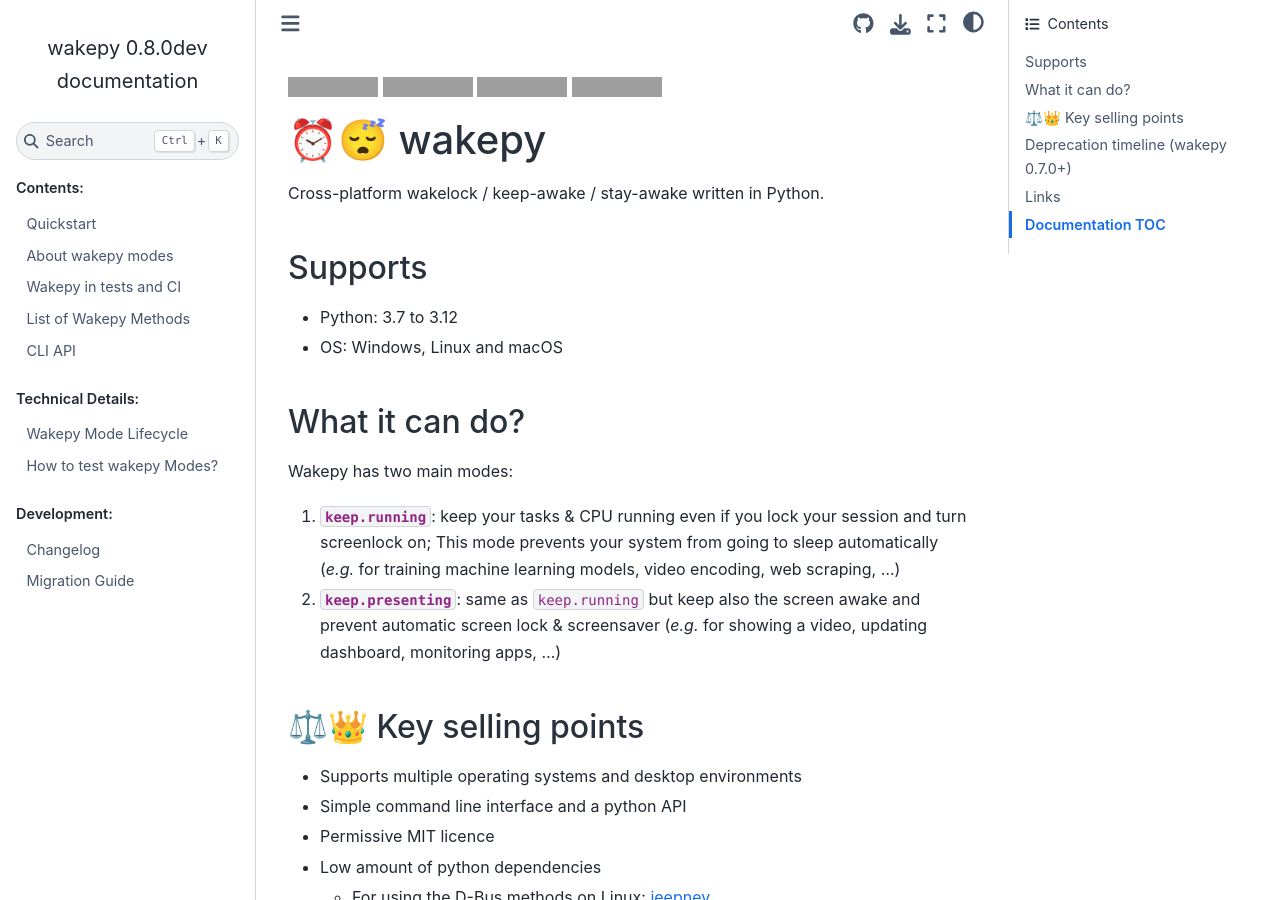
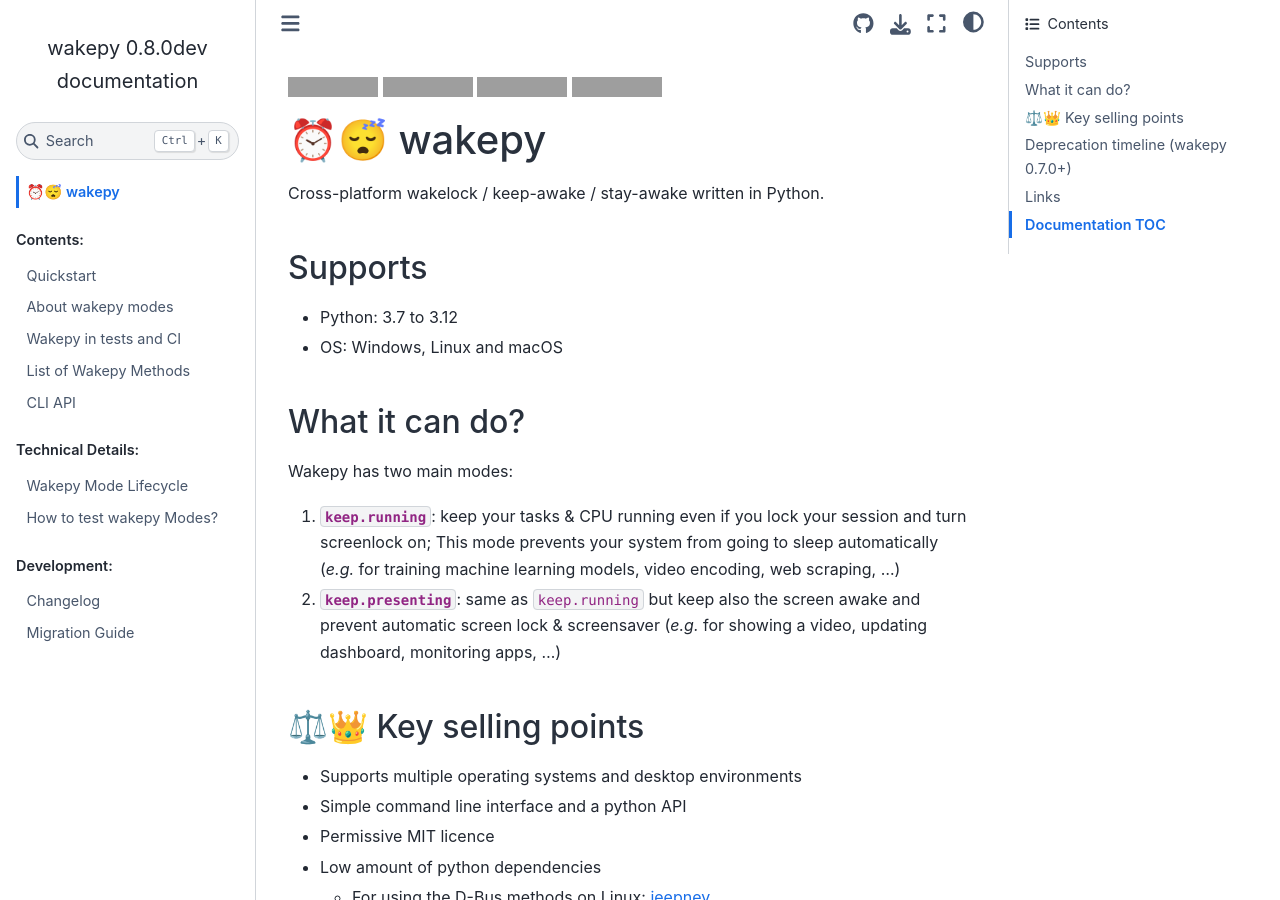
Before and after one commit to fohrloop/wakepy, a Sphinx documentation site: the page built from docs/source/index.md, in a window 1280 px wide and 900 px high. Built offline with Sphinx 7.4.7 and the Sphinx Book theme 1.1.4, drawn with Linux system fonts in a browser that asks for light colours; grey boxes are pictures that could not be loaded.

Commit message:
show the landing page in the sidebar

```diff
--- a/docs/source/conf.py
+++ b/docs/source/conf.py
@@ -87,4 +87,7 @@
 html_theme_options = {
     "repository_url": "https://github.com/fohrloop/wakepy",
     "use_repository_button": True,
+    # Shows the landing page in the sidebar
+    # See: https://sphinx-book-theme.readthedocs.io/en/stable/sections/sidebar-primary.html#add-the-home-page-to-your-table-of-contents
+    "home_page_in_toc": True,
 }
```
